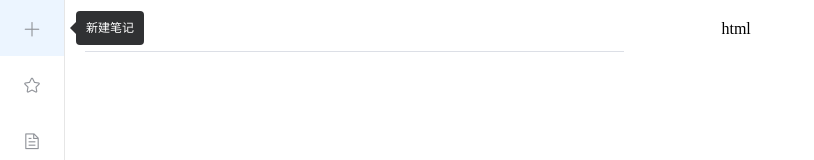
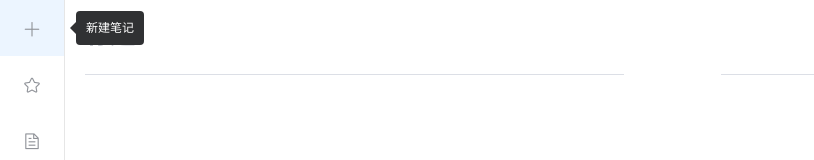
Before and after one commit to hayahayao/markdown-note, a Vue app: page /new in a window 1280 px wide. Shown: the top 160 px of the page, without its empty margins (0-814 px from the left). Built offline with nearby package versions, Linux system fonts and the light colour scheme.

Commit message:
simple display area

```diff
--- a/package.json
+++ b/package.json
@@ -10,6 +10,7 @@
   "dependencies": {
     "core-js": "^2.6.5",
     "element-ui": "^2.12.0",
+    "marked": "^0.7.0",
     "vue": "^2.6.10",
     "vue-router": "^3.0.3",
     "vuex": "^3.0.1"
--- a/src/App.vue
+++ b/src/App.vue
@@ -20,6 +20,10 @@ export default {
 </script>
 
 <style>
+* {
+  font-family: "Helvetica Neue", Helvetica, "PingFang SC", "Hiragino Sans GB",
+    "Microsoft YaHei", "微软雅黑", Arial, sans-serif;
+}
 /* 高度调整 */
 html,
 body,
@@ -36,14 +40,25 @@ body,
 }
 
 /* 输入框边框 */
-.el-input__inner {
+.el-input__inner,
+.el-textarea__inner {
   border: none;
-  border-radius: 0;
-  border-bottom: 1px solid #dcdfe6;
 }
-.el-textarea__inner {
-  height: 100%;
-  border: none;
-  border-radius: 0;
+
+/* 自定义title和content显示 */
+.my-title,
+.el-input--small .el-input__inner {
+  margin: 0;
+  padding: 0;
+  font-size: 25px;
+  font-weight: bold;
+  height: 30px;
+  line-height: 30px;
+  color: #000000;
+}
+.my-content,
+.el-input--small .el-textarea__inner {
+  margin: 0;
+  padding: 0;
 }
 </style>
--- a/src/components/TheNoteDisplay.vue
+++ b/src/components/TheNoteDisplay.vue
@@ -1,5 +1,22 @@
 <template>
   <el-col :span="11">
-    <div>html</div>
+    <h1 class="my-title">{{ title }}</h1>
+    <el-divider></el-divider>
+    <div class="my-content" v-html="htmlContent"></div>
   </el-col>
 </template>
+
+<script>
+import marked from 'marked'
+
+export default {
+  computed: {
+    title() {
+      return this.$store.getters.noteTitle
+    },
+    htmlContent() {
+      return marked(this.$store.getters.noteContent)
+    },
+  },
+}
+</script>
--- a/src/components/TheNoteInput.vue
+++ b/src/components/TheNoteInput.vue
@@ -1,6 +1,7 @@
 <template>
   <el-col :span="11">
     <el-input placeholder="标题" v-model="title"></el-input>
+    <el-divider></el-divider>
     <el-input type="textarea" v-model="content"></el-input>
   </el-col>
 </template>
--- a/src/store/index.js
+++ b/src/store/index.js
@@ -57,7 +57,6 @@ export default new Vuex.Store({
             commit('note', null)
         },
         createNote({ commit }) {
-            // 默认笔记
             const time = Date.now()
             commit('note', {
                 id: String(time),
```
